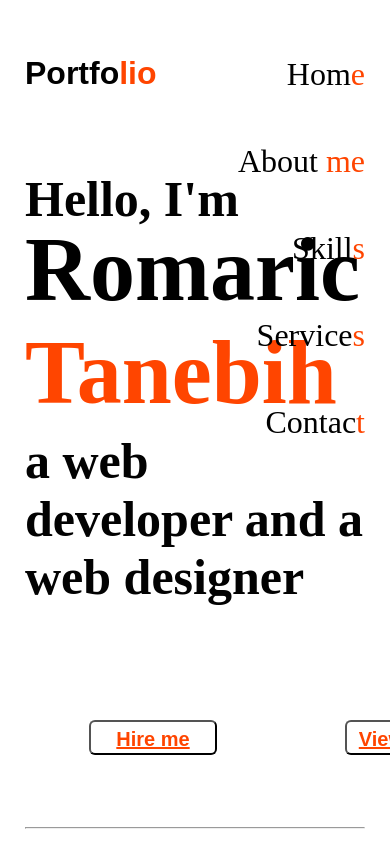
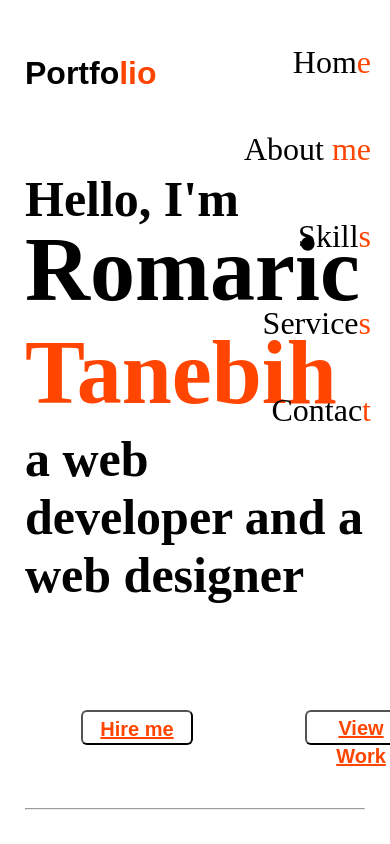
Before and after one commit to Patierneromaric28/portfol, a plain HTML site: page index.html in a window 390 px wide. Shown: the top 844 px of the page. Drawn offline with Linux system fonts and the light colour scheme.

Commit message:
Update slimd.css

```diff
--- a/slimd.css
+++ b/slimd.css
@@ -247,3 +247,15 @@ address{
     justify-content: space-around;
 
 }
+
+/*mobile responsiveness: */
+@media(max-width: 600px){
+    html{
+        font-size: 14px;
+    }
+#nav{
+    margin: -6px;
+    text-align: right;
+    margin-left: 18vw;
+}
+}
```
